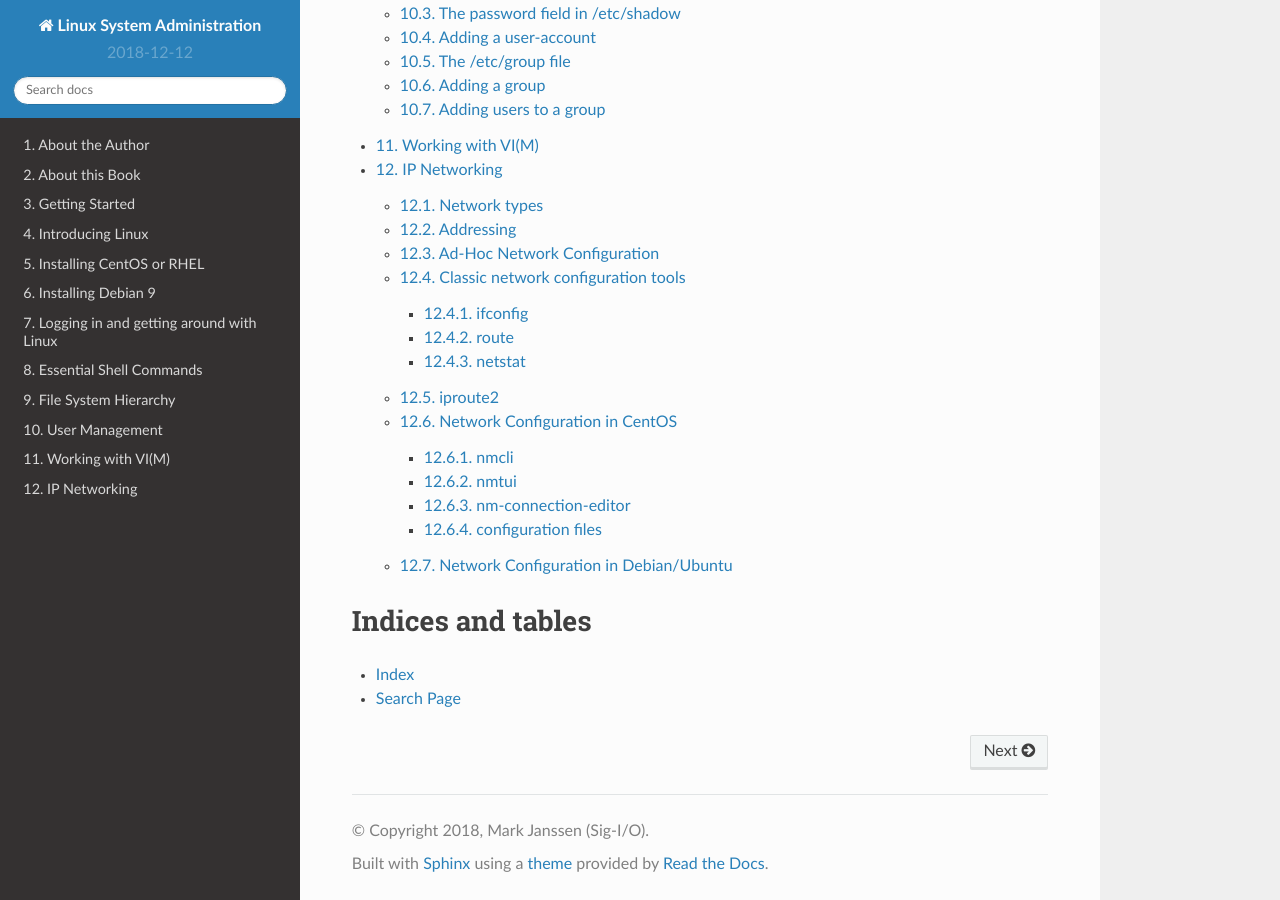
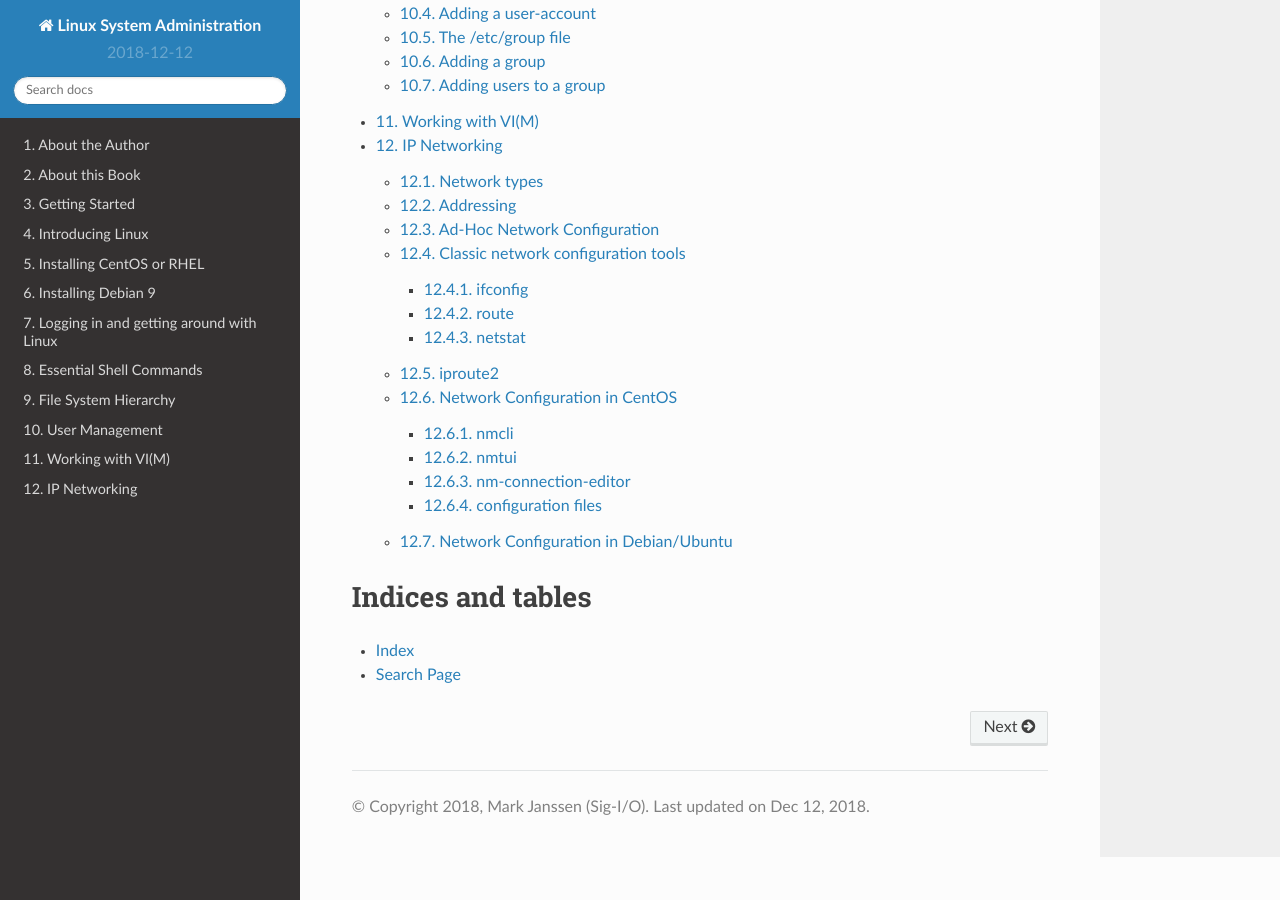
Before and after one commit to sigio/sysadminbook, a Sphinx documentation site: the page built from source/index.rst, in a window 1280 px wide and 900 px high, scrolled down 1863 px. Built offline with Sphinx 7.4.7 and the Read the Docs theme 2.0.0, drawn with Linux system fonts in a browser that asks for light colours.

Commit message:
Disable sources, add changedate

```diff
--- a/source/conf.py
+++ b/source/conf.py
@@ -171,7 +171,7 @@ html_static_path = ['_static']
 # bottom, using the given strftime format.
 # The empty string is equivalent to '%b %d, %Y'.
 #
-# html_last_updated_fmt = None
+html_last_updated_fmt = "%b %d, %Y"
 
 # If true, SmartyPants will be used to convert quotes and dashes to
 # typographically correct entities.
@@ -201,15 +201,15 @@ html_static_path = ['_static']
 
 # If true, links to the reST sources are added to the pages.
 #
-# html_show_sourcelink = True
+html_show_sourcelink = False
 
 # If true, "Created using Sphinx" is shown in the HTML footer. Default is True.
 #
-# html_show_sphinx = True
+html_show_sphinx = False
 
 # If true, "(C) Copyright ..." is shown in the HTML footer. Default is True.
 #
-# html_show_copyright = True
+html_show_copyright = True
 
 # If true, an OpenSearch description file will be output, and all pages will
 # contain a <link> tag referring to it.  The value of this option must be the
```
